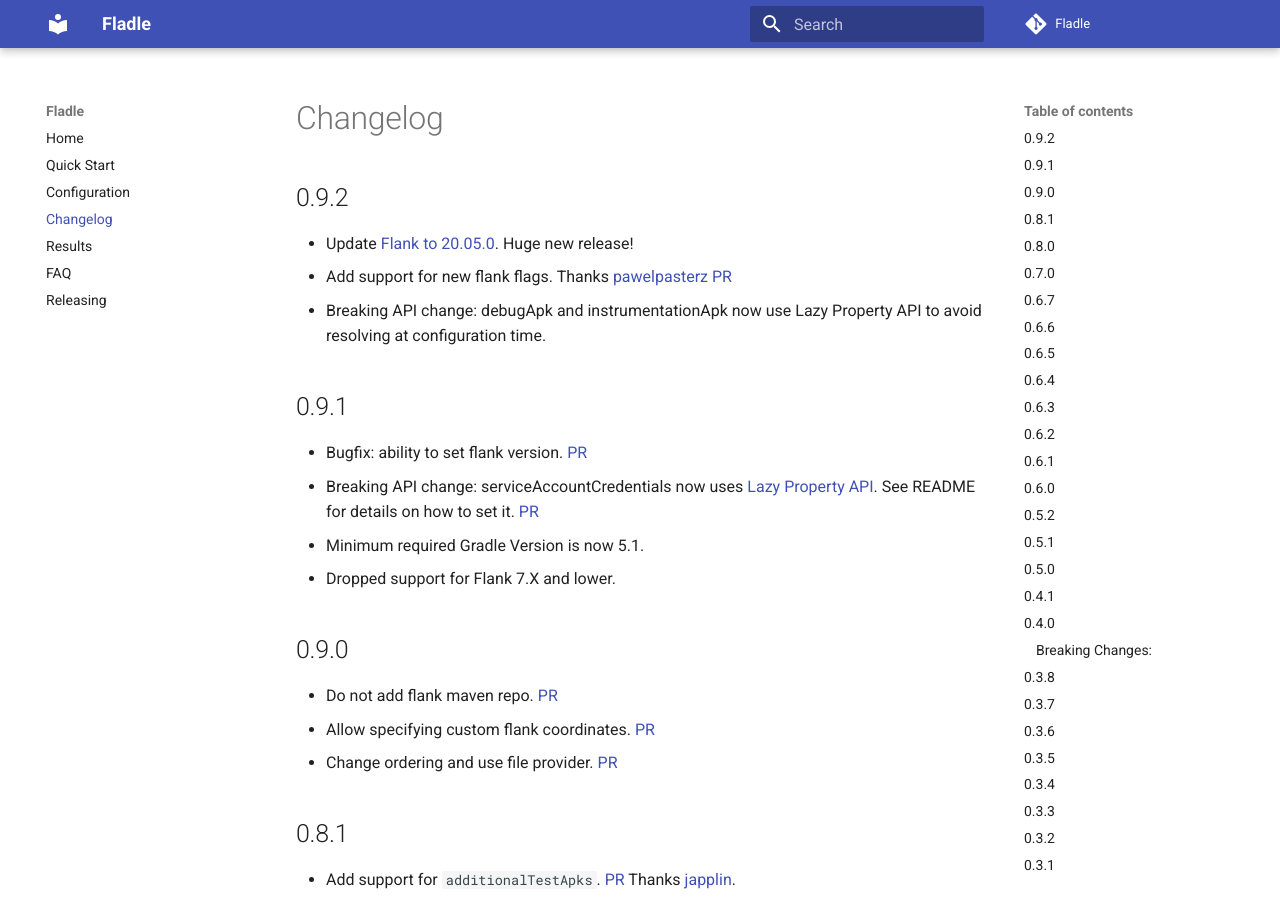
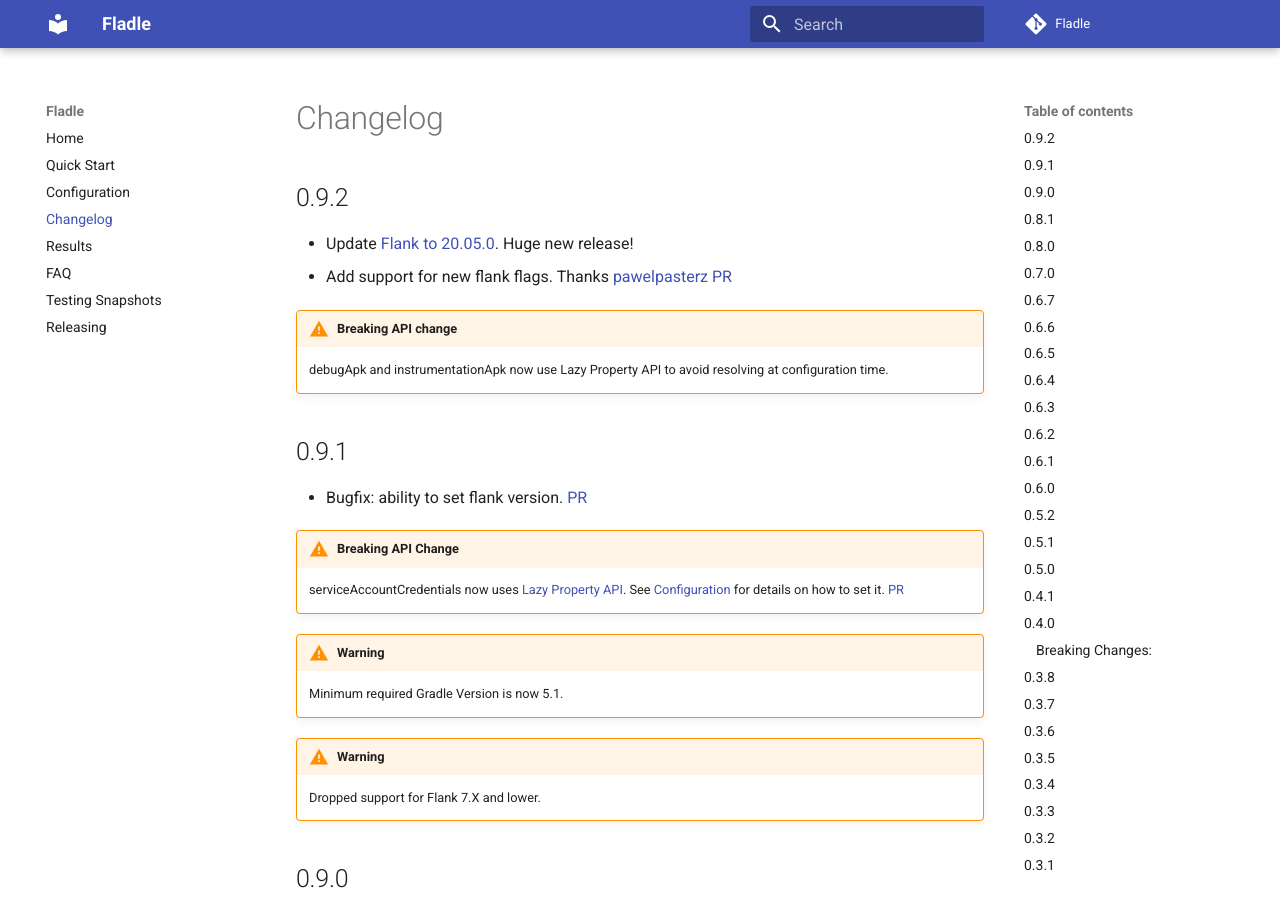
Before and after one commit to runningcode/fladle, an MkDocs documentation site: the page built from docs/changelog.md, in a window 1280 px wide and 900 px high. Built offline with MkDocs 1.6.1 and Material for MkDocs 9.7.7, drawn with Linux system fonts in a browser that asks for light colours; comment, search, counter and statistics services are not loaded.

Commit message:
Documentation update (#105)
Add documentation for publishing plugin marker.
Add documentation on how to use snapshots.
Add documentation for build failures when upgrading to 0.9.X

Fixes #102, #103, #104

```diff
--- a/docs/changelog.md
+++ b/docs/changelog.md
@@ -3,13 +3,20 @@
 ## 0.9.2
 * Update [Flank to 20.05.0](https://github.com/Flank/flank/releases/tag/v20.05.0). Huge new release!
 * Add support for new flank flags. Thanks [pawelpasterz](https://github.com/pawelpasterz) [PR](https://github.com/runningcode/fladle/pull/88)
-* Breaking API change: debugApk and instrumentationApk now use Lazy Property API to avoid resolving at configuration time.
+
+!!! Warning  "Breaking API change"
+    debugApk and instrumentationApk now use Lazy Property API to avoid resolving at configuration time.
 
 ## 0.9.1
+
 * Bugfix: ability to set flank version. [PR](https://github.com/runningcode/fladle/pull/97)
-* Breaking API change: serviceAccountCredentials now uses [Lazy  Property API](https://docs.gradle.org/current/userguide/lazy_configuration.html#working_with_files_in_lazy_properties). See README for details on how to set it. [PR](https://github.com/runningcode/fladle/pull/97)
-* Minimum required Gradle Version is now 5.1.
-* Dropped support for Flank 7.X and lower.
+
+!!! Warning "Breaking API Change"
+    serviceAccountCredentials now uses [Lazy  Property API](https://docs.gradle.org/current/userguide/lazy_configuration.html#working_with_files_in_lazy_properties). See [Configuration](/configuration#serviceAccountCredentials) for details on how to set it. [PR](https://github.com/runningcode/fladle/pull/97)
+!!! Warning
+    Minimum required Gradle Version is now 5.1.
+!!! Warning
+    Dropped support for Flank 7.X and lower.
 
 ## 0.9.0
 * Do not add flank maven repo. [PR](https://github.com/runningcode/fladle/pull/94)
--- a/mkdocs.yml
+++ b/mkdocs.yml
@@ -21,6 +21,7 @@
   - Changelog: changelog.md
   - Results: results.md
   - FAQ: faq.md
+  - Testing Snapshots: snapshots.md
   - Releasing: releasing.md
 
 theme:
```
Also changed, not shown: docs/faq.md (+11 -0 lines), docs/releasing.md (+1 -1 lines), docs/snapshots.md (added, +47 -0 lines), 1 other file.
